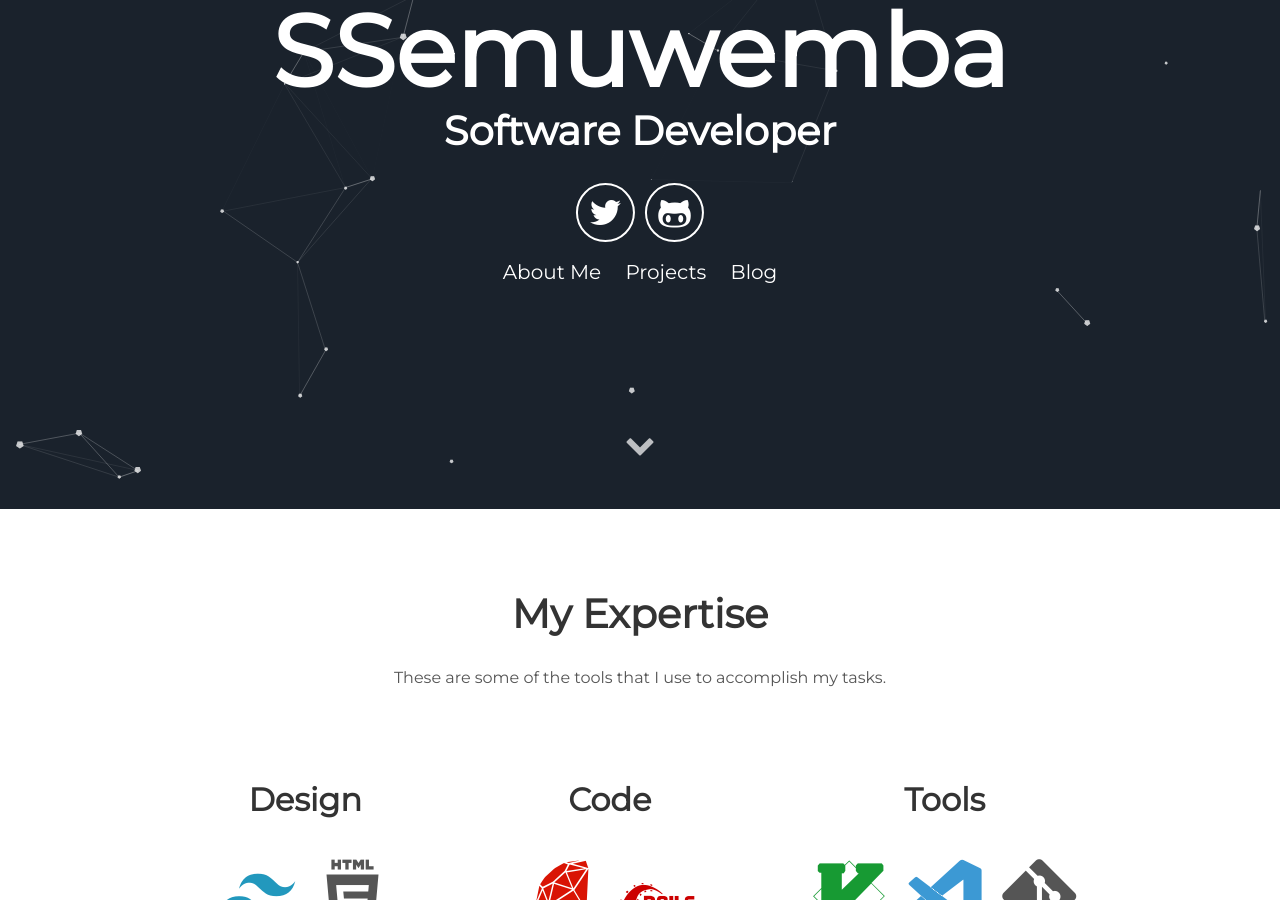
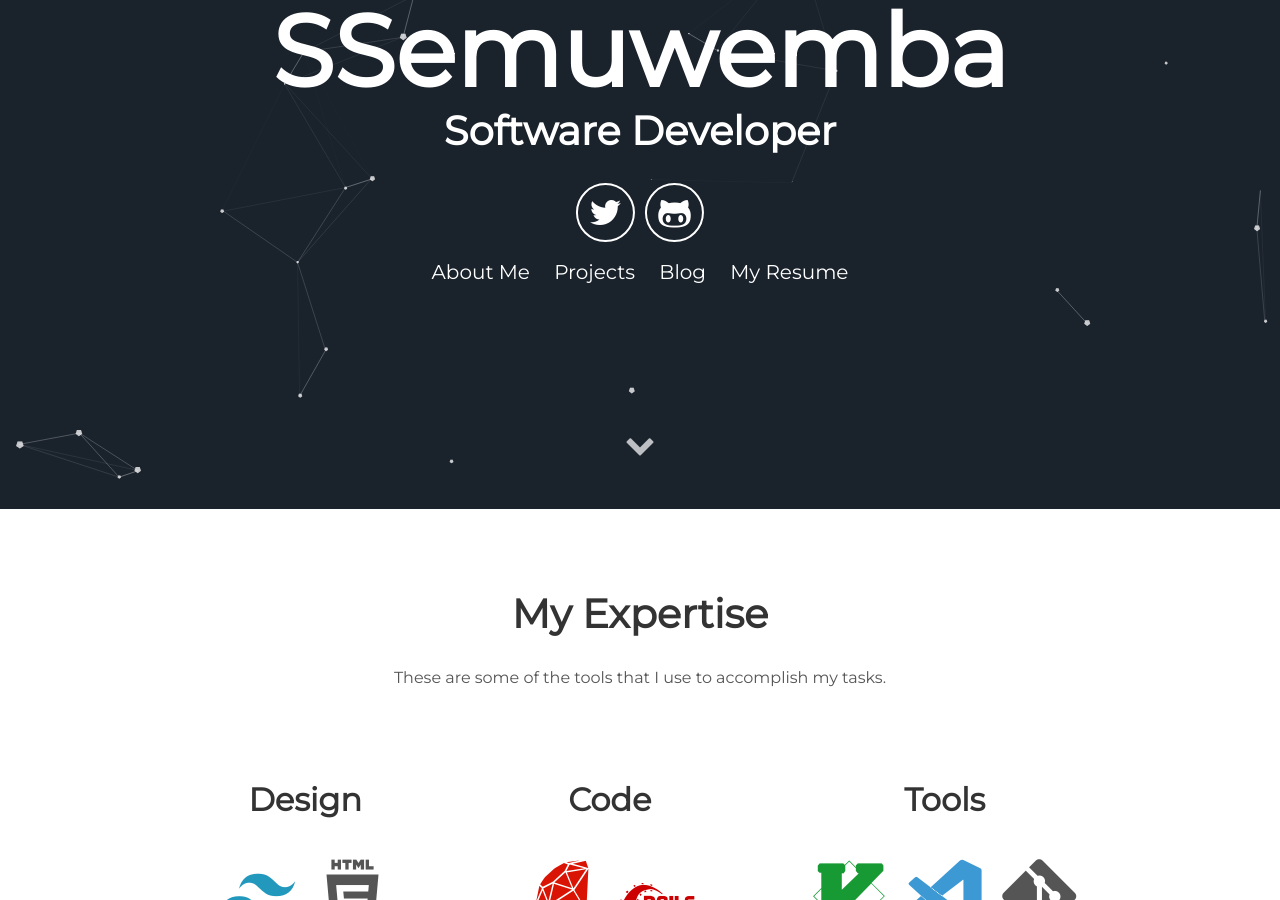
Before and after one commit to Esseme/esseme.github.io, a Jekyll site: the page built from index.html, in a window 1280 px wide and 900 px high, scrolled down 391 px. Built offline with Jekyll 4.4.1, drawn with Linux system fonts in a browser that asks for light colours.

Commit message:
Add Resume to Website
This update adds my resume to the website, making it accessible for
visitors to view.

```diff
--- a/_includes/header.html
+++ b/_includes/header.html
@@ -14,6 +14,7 @@
         <a class="link" href="#about" data-scroll>About Me</a>
         <a class="link" href="#projects" data-scroll>Projects</a>
         <a class="link" href="https://blog.edssemuwemba.com">Blog</a>
+        <a class="link" href="/assets/pdf/Ed_SSemuwemba_Resume.pdf" target="_blank">My Resume</a>
       </div>
   </div>
   <a class="down" href="#about" data-scroll><i class="icon fa fa-chevron-down" aria-hidden="true"></i></a>
```
Also changed, not shown: 1 other file.
